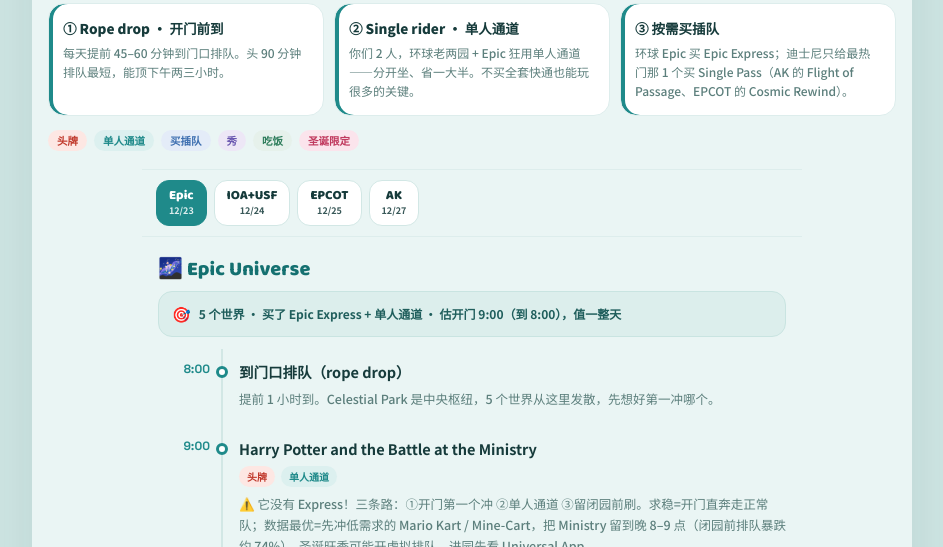
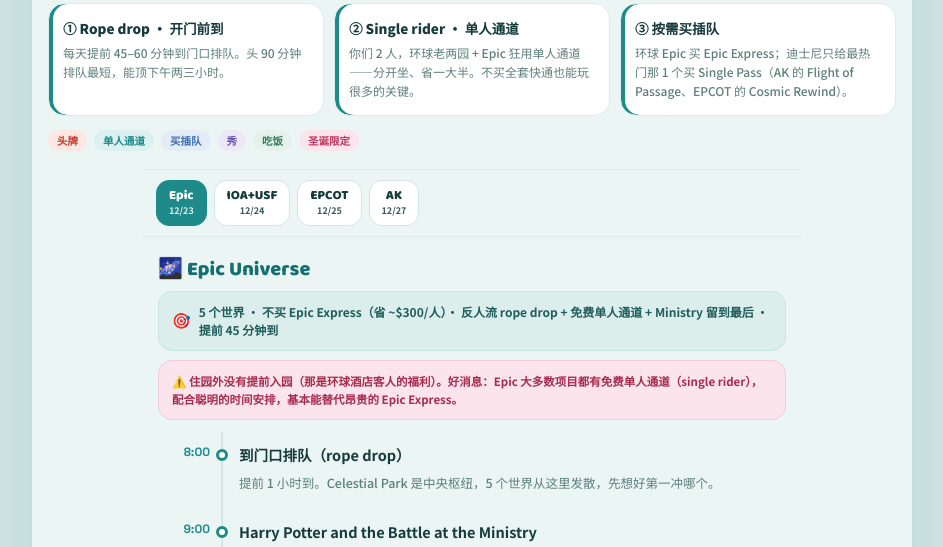
Before and after one commit to yi-xuan-97/Claude, a plain HTML site: page orlando-parks.html in a window 1280 px wide. Shown: the part 247-794 px from the top of the page, without its empty margins (168-1111 px from the left). Drawn offline with Linux system fonts and the light colour scheme.

Commit message:
update plan for christmas

```diff
--- a/orlando-parks.html
+++ b/orlando-parks.html
@@ -110,41 +110,41 @@
 const TAGNAME={head:'头牌',sr:'单人通道',buy:'买插队',show:'秀',eat:'吃饭',xmas:'圣诞限定'};
 
 const PARKS=[
-  {name:'Epic',date:'12/23',emoji:'🌌',full:'Epic Universe',strategy:'5 个世界 · 买了 Epic Express + 单人通道 · 估开门 9:00（到 8:00），值一整天',alert:'',blocks:[
+  {name:'Epic',date:'12/23',emoji:'🌌',full:'Epic Universe',strategy:'5 个世界 · 不买 Epic Express（省 ~$300/人）· 反人流 rope drop + 免费单人通道 + Ministry 留到最后 · 提前 45 分钟到',alert:'住园外没有提前入园（那是环球酒店客人的福利）。好消息：Epic 大多数项目都有免费单人通道（single rider），配合聪明的时间安排，基本能替代昂贵的 Epic Express。',blocks:[
     {time:'8:00',title:'到门口排队（rope drop）',tags:[],note:'提前 1 小时到。Celestial Park 是中央枢纽，5 个世界从这里发散，先想好第一冲哪个。'},
     {time:'9:00',title:'Harry Potter and the Battle at the Ministry',tags:['head','sr'],note:'⚠️ 它没有 Express！三条路：①开门第一个冲 ②单人通道 ③留闭园前刷。求稳=开门直奔走正常队；数据最优=先冲低需求的 Mario Kart / Mine-Cart，把 Ministry 留到晚 8–9 点（闭园前排队暴跌约 74%）。圣诞旺季可能开虚拟排队，进园先看 Universal App。'},
     {time:'9:40',title:'Super Nintendo World 超级马里奥',tags:['sr'],note:'Mario Kart: Bowsers Challenge（AR 头盔赛车）+ Mine-Cart Madness（大金刚）。单人通道实测 15–20 分钟刷完。可买 Power-Up Band 手环（~$40）把整个世界变互动游戏。'},
     {time:'11:00',title:'Stardust Racers',tags:['head','sr'],note:'Celestial Park 双轨竞速过山车（62 mph），园里最刺激。两条轨道（绿 / 黄）体感不同，两边都坐。'},
     {time:'12:30',title:'午饭',tags:['eat'],note:'Super Nintendo World 的 Toadstool Cafe（蘑菇主题），或 Celestial Park 餐厅。避开 12:30–13:30 高峰、手机点单。'},
     {time:'13:30',title:'How to Train Your Dragon · 驯龙高手',tags:['sr','show'],note:'Hiccups Wing Gliders（温和家庭过山车）· Dragon Racers Rally · 看现场秀 The Untrainable Dragon。'},
-    {time:'15:30',title:'Dark Universe · Monsters Unchained',tags:['head','sr'],note:'机械臂黑暗骑乘，环球自称「史上最吓人」，排队场景一流。下午用 Express 回刷最爱（Stardust / Mario Kart）；注意 Ministry 没 Express。'},
+    {time:'15:30',title:'Dark Universe · Monsters Unchained',tags:['head','sr'],note:'机械臂黑暗骑乘，环球自称「史上最吓人」，排队场景一流。下午用免费单人通道回刷最爱（Stardust / Mario Kart）；Ministry 和大多数项目都有 single rider。'},
     {time:'闭园前',title:'Universal Celestial Goodnight 夜秀',tags:['show'],note:'中央水域夜间灯光 + 喷泉 + 烟花收尾。之后若还有力气，临走刷一次 Battle at the Ministry（这时人最少）。晚饭出园西区 Pocha 93 / Walala。'},
   ]},
-  {name:'IOA+USF',date:'12/24',emoji:'🏰',full:'IOA + Universal Studios',strategy:'Park-to-Park 票 · 一天扫两园 · 没买 Express → 靠 rope drop + 单人通道 · 估开门 9:00（到 8:00）',alert:'',blocks:[
+  {name:'IOA+USF',date:'12/24',emoji:'🏰',full:'IOA + Universal Studios',strategy:'Park-to-Park 票 · 一天扫两园 · ✅ 这天买 Express（~$300–360/人，两园全天最值）· 估开门 9:00（到 8:00）',alert:'⚡ Express 圣诞周会卖光，提前网上买、别等现场。⚠️ Hagrid 从 2026/7/1 起不在 Express 里了——就算买了快通也得排普通队，所以一开门第一个冲它。',blocks:[
     {time:'8:00',title:'到 IOA 门口排队',tags:[],note:'今天从 Islands of Adventure 开始（头牌最多、排队涨最快）。'},
-    {time:'9:00',title:'Hagrids Magical Creatures Motorbike Adventure',tags:['head'],note:'全环球最好的过山车，排队涨最猛（中午就 120 分钟+）。一开门第一个冲它，别犹豫。早上单人通道未必开，趁早走正常队。'},
+    {time:'9:00',title:'Hagrids Magical Creatures Motorbike Adventure',tags:['head'],note:'全环球最好的过山车，排队涨最猛（中午就 120 分钟+）。⚠️ 不在 Express 里（2026/7 起）——一开门第一个冲它，别犹豫。早上单人通道未必开，趁早走正常队。'},
     {time:'9:50',title:'Jurassic World VelociCoaster',tags:['head','sr'],note:'佛州最强过山车。紧接 Hagrids 之后冲，或用单人通道。'},
     {time:'10:40',title:'IOA 其余头牌',tags:['sr'],note:'Forbidden Journey（霍格沃茨城堡里）· Hulk · Spider-Man · Jurassic Park River Adventure（12 月会湿会冷，选暖时段）。'},
     {time:'12:00',title:'坐 Hogwarts Express → USF',tags:[],note:'从 Hogsmeade 站坐到 Kings Cross。趁中午前坐（通常 ≤30 分钟），两个方向车窗剧情不同。需要 Park-to-Park 票。'},
     {time:'12:40',title:'到 USF · 午饭',tags:['eat'],note:'对角巷 The Leaky Cauldron（英式）或 Springfield（辛普森主题）。'},
-    {time:'13:30',title:'USF 头牌（狂用单人通道）',tags:['sr'],note:'Escape from Gringotts（对角巷）· Revenge of the Mummy · Transformers 3-D · Men in Black。提醒：VelociCoaster / Hagrids 的单人通道傍晚常关，那两个尽量上午正常队解决。'},
+    {time:'13:30',title:'USF 头牌（用 Express 横扫）',tags:['sr'],note:'Escape from Gringotts（对角巷）· Revenge of the Mummy · Transformers 3-D · Men in Black —— 这天有 Express，直接刷。提醒：Hagrid 不在 Express，已在上午正常队解决。'},
     {time:'傍晚',title:'平安夜圣诞特色',tags:['xmas'],note:'USF Macys 风格圣诞大游行；两园哈利波特城堡圣诞灯光投影秀（整点）；IOA Grinchmas；对角巷晚上等火龙喷火（slow-mo 拍很赞）；买互动魔杖做魔法。平安夜傍晚人流回落，是全周最舒服的夜晚，留下来玩。晚饭 Mills 50 的 SUSURU / Zaru。'},
   ]},
-  {name:'EPCOT',date:'12/25',emoji:'🌐',full:'EPCOT · 圣诞当天',strategy:'住外面无提前入园 · 只给 Cosmic Rewind 单买 Single Pass · 估开门 9:00（到 8:15）',alert:'Cosmic Rewind 已取消虚拟排队（2025/2 起），现在是普通排队 + 单买 Single Pass（$14–20/人）。',blocks:[
-    {time:'8:15',title:'到门口排队',tags:[],note:'住外面没提前入园，但官方开门前 30–45 分钟到，跟第一批进。先买好 Cosmic Rewind 的 Single Pass（选中午左右窗口）。'},
-    {time:'9:00',title:'Test Track 3.0',tags:['head'],note:'2025 翻新版，人气极高。一开门先冲它（Cosmic Rewind 已买 Single Pass，不用挤开门）。'},
+  {name:'EPCOT',date:'12/25',emoji:'🌐',full:'EPCOT · 圣诞当天',strategy:'买 Lightning Lane Multi Pass（~$40/人，7am App 买）刷常规项目 · Cosmic Rewind 另外搞定 · 提前 45 分钟到',alert:'⚡ Lightning Lane：Multi Pass（~$40/人）打包 Test Track / Frozen / Remy / Soarin 等。Cosmic Rewind 不在 Multi Pass：进园先在 App 看 7am / 1pm 有没有免费虚拟排队放号，抢到最省；没有就单买 Single Pass（圣诞约 $20–30/人）。日期票不用 park reservation。',blocks:[
+    {time:'8:15',title:'到门口排队',tags:[],note:'住外面没提前入园，但官方开门前 30–45 分钟到，跟第一批进。⏰ 7am 先在 App 抢 Cosmic Rewind 免费虚拟排队；没抢到再买它的 Single Pass（选中午窗口）。同时 7am 买 Multi Pass。'},
+    {time:'9:00',title:'Test Track 3.0',tags:['head'],note:'2025 翻新版，人气极高。一开门先冲它（Cosmic Rewind 用 VQ 或 Single Pass 搞定，不用挤开门）。'},
     {time:'9:45',title:'World Showcase 两大热门',tags:[],note:'Frozen Ever After（挪威馆，涨得快，趁早）· Remys Ratatouille Adventure（法国馆）。'},
-    {time:'11:30',title:'Cosmic Rewind',tags:['head','buy'],note:'用 Single Pass 在预约窗口去 —— 全迪士尼最好的过山车。'},
+    {time:'11:30',title:'Cosmic Rewind',tags:['head','buy'],note:'用免费虚拟排队（抢到的话）或 Single Pass 在窗口去 —— 全迪士尼最好的过山车。'},
     {time:'12:00',title:'Festival of the Holidays',tags:['eat','xmas'],note:'Holiday Kitchens 节日美食摊绕 World Showcase 一圈；玩 Cookie Stroll（集饼干）；各国 Storytellers 讲圣诞传统。其余骑乘 Soarin · Spaceship Earth · Mission: SPACE。'},
     {time:'~17:00',title:'Candlelight Processional 烛光圣诞颂',tags:['show','xmas'],note:'America Gardens 剧场，名人朗读圣诞故事 + 50 人乐团合唱，每晚约 3 场（17:00 / 18:45 / 20:15）。圣诞当天爆满——想座位强烈建议订「餐饮套票」（含保留座），否则提前 60–90 分钟站队。'},
     {time:'~21:00',title:'Luminous The Symphony of Us',tags:['show'],note:'World Showcase 湖面的夜间烟花灯光秀收尾。提前找好湖边位置。'},
   ]},
-  {name:'AK',date:'12/27',emoji:'🐘',full:'Animal Kingdom · 末日',strategy:'住外面无提前入园 · 只给 Flight of Passage 单买 Single Pass · AK 最早开（估 8:00，到 7:15）、关门最早，玩完回酒店；12/28 才 9:15am 飞',alert:'DinoLand 已于 2026/2 永久关闭（DINOSAUR 骑乘没了），正在改建 Tropical Americas。别按旧攻略找 DINOSAUR。',blocks:[
+  {name:'AK',date:'12/27',emoji:'🐘',full:'Animal Kingdom · 末日',strategy:'Multi Pass（~$35/人，AK 最便宜）刷 Safaris / Everest / Navi · Flight of Passage 单买 Single Pass · AK 最早开（到 7:15）、关门最早，玩完回酒店；12/28 才 9:15am 飞',alert:'DinoLand 已于 2026/2 永久关闭（DINOSAUR 骑乘没了），正在改建 Tropical Americas。别按旧攻略找 DINOSAUR。⚡ Lightning Lane：Multi Pass 打包 Kilimanjaro Safaris / Expedition Everest / Navi River；Flight of Passage 不在 Multi Pass，单买 Single Pass（圣诞约 $20–30/人）。',blocks:[
     {time:'7:15',title:'到门口排队（rope drop）',tags:[],note:'AK 是迪士尼最早开的园，7:15 到门口。今晚还住 Vistana、不用退房（明早 12/28 才飞），轻装来就行。'},
     {time:'8:00',title:'Kilimanjaro Safaris 真动物巡游',tags:['head'],note:'一开门先冲 —— 动物清晨最活跃（中午都躲树荫睡）。值得刷两次：①开门；②闭园前 1–2 小时（金色光线、动物又活跃、常走入即上）。11am–3pm 最不值。'},
     {time:'9:00',title:'Expedition Everest',tags:['head','sr'],note:'雪山过山车，有单人通道。接着 Pandora 的 Navi River Journey（涨得快，趁早）。'},
-    {time:'10:30',title:'Avatar Flight of Passage',tags:['head','buy'],note:'全迪士尼最佳骑乘之一，10 点后常飙到 180 分钟——用你买的 Single Pass 在窗口去，完美避开。'},
-    {time:'12:00',title:'午饭 + 步道',tags:['eat'],note:'Satuli Canteen（Pandora，公认 AK 最好的快餐，生物碗）。饭后走 Maharajah Jungle Trek（老虎）· Gorilla Falls（大猩猩）· Discovery Island Trails（生命之树）。'},
+    {time:'10:30',title:'Avatar Flight of Passage',tags:['head','buy'],note:'全迪士尼最佳骑乘之一，10 点后常飙到 180 分钟——用 Single Pass（圣诞约 $20–30/人）在窗口去，完美避开。'},
+    {time:'12:00',title:'午饭 + 步道',tags:['eat','xmas'],note:'Satuli Canteen（Pandora，公认 AK 最好的快餐，生物碗）。饭后走 Maharajah Jungle Trek（老虎）· Gorilla Falls（大猩猩）· Discovery Island Trails（生命之树）。🎄 在 Discovery Island 上找 Merry Menagerie 动物木偶 —— AK 的圣诞限定亮点。'},
     {time:'14:00',title:'演出 + 凉快项目',tags:['show'],note:'Festival of the Lion King（必看音乐秀）· Finding Nemo 音乐剧 · Kali River Rapids（漂流，12 月会湿会冷——想玩选最暖时段）。'},
     {time:'~16:30',title:'动物再活跃 + 收尾',tags:[],note:'傍晚动物又活跃起来，可二刷 Safaris 或看生命之树夜间 Tree of Life Awakenings 投影。'},
     {time:'关门后',title:'送朋友去机场 → 回酒店睡',tags:[],note:'12/27 晚：你开车送朋友去 MCO 赶她 10:50PM 红眼（回 LAX），再开回 Vistana 住最后一晚。12/28 早：还 Turo 车（8:30am）→ 9:15am 飞回 DSM。别熬太晚。晚饭回程顺路 Jollibee / Disney Springs / Mills 50。'},
```
Also changed, not shown: orlando.html (+23 -1 lines).
